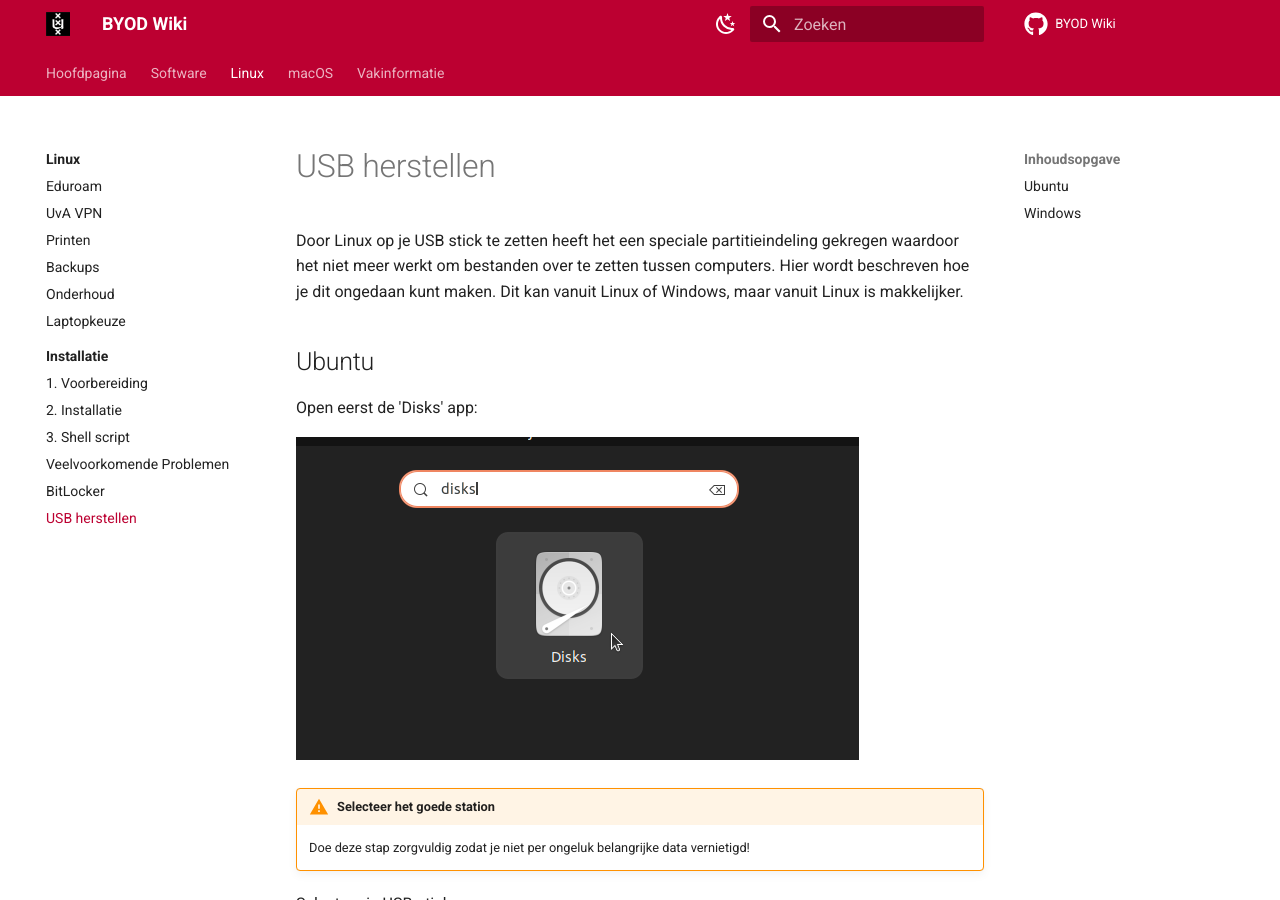
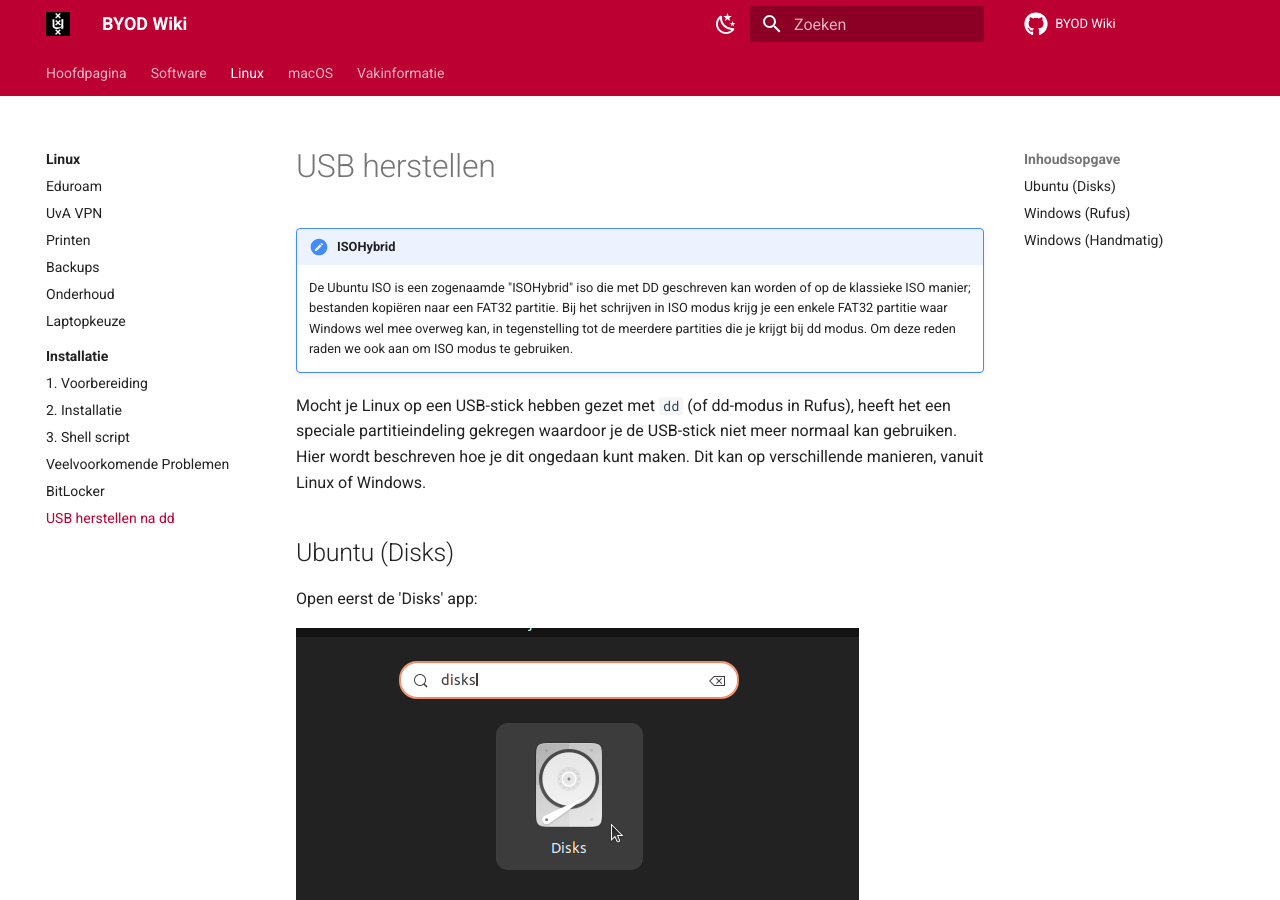
Before and after one commit to svkampen/byod-wiki, an MkDocs documentation site: the page built from docs/linux/installatie/usb-herstellen.md, in a window 1280 px wide and 900 px high. Built offline with MkDocs 1.6.1 and Material for MkDocs 9.7.7, drawn with Linux system fonts in a browser that asks for light colours; comment, search, counter and statistics services are not loaded; some of the changed text lies outside the part shown.

Commit message:
Iets meer uitleg en rufus aanraden voor windows

```diff
--- a/docs/linux/installatie/usb-herstellen.md
+++ b/docs/linux/installatie/usb-herstellen.md
@@ -1,8 +1,11 @@
 # USB herstellen
 
-Door Linux op je USB stick te zetten heeft het een speciale partitieindeling gekregen waardoor het niet meer werkt om bestanden over te zetten tussen computers. Hier wordt beschreven hoe je dit ongedaan kunt maken. Dit kan vanuit Linux of Windows, maar vanuit Linux is makkelijker.
+!!! hint "ISOHybrid"
+    De Ubuntu ISO is een zogenaamde "ISOHybrid" iso die met DD geschreven kan worden of op de klassieke ISO manier; bestanden kopiëren naar een FAT32 partitie. Bij het schrijven in ISO modus krijg je een enkele FAT32 partitie waar Windows wel mee overweg kan, in tegenstelling tot de meerdere partities die je krijgt bij dd modus. Om deze reden raden we ook aan om ISO modus te gebruiken.
 
-## Ubuntu
+Mocht je Linux op een USB-stick hebben gezet met `dd` (of dd-modus in Rufus), heeft het een speciale partitieindeling gekregen waardoor je de USB-stick niet meer normaal kan gebruiken. Hier wordt beschreven hoe je dit ongedaan kunt maken. Dit kan op verschillende manieren, vanuit Linux of Windows.
+
+## Ubuntu (Disks)
 
 Open eerst de 'Disks' app:
 
@@ -28,7 +31,12 @@
 ![nieuwe partitie maken](../../assets/2204-disks-new-partition-3.png)
 
 
-## Windows
+## Windows (Rufus)
+Open Rufus, selecteer de USB-stick en selecteer `Non bootable` voor `Boot selection`. Druk vervolgens op <kbd>START</kbd>.
+
+![rufus screenshot](../../assets/rufus-non-bootable.png)
+
+## Windows (Handmatig)
 
 Open Run, bijvoorbeeld met de toetscombinatie <kbd>Win</kbd> + <kbd>R</kbd> en voor uit: `diskpart`.
 
--- a/mkdocs.yml
+++ b/mkdocs.yml
@@ -70,7 +70,7 @@
       - '3. Shell script': 'linux/installatie/shell-script.md'
       - 'Veelvoorkomende Problemen': 'linux/installatie/problemen.md'
       - 'BitLocker': 'linux/installatie/bitlocker.md'
-      - 'USB herstellen': 'linux/installatie/usb-herstellen.md'
+      - 'USB herstellen na dd': 'linux/installatie/usb-herstellen.md'
   - 'macOS':
     - 'macOS': 'mac-os/index.md'
     - 'Eduroam': 'mac-os/eduroam.md'
```
Also changed, not shown: docs/assets/rufus-non-bootable.png (added).
